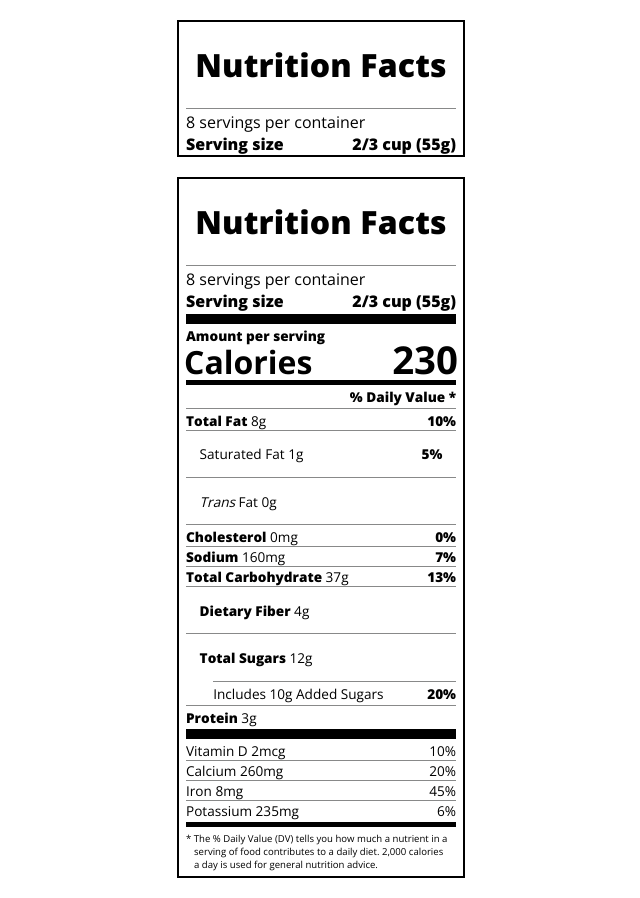
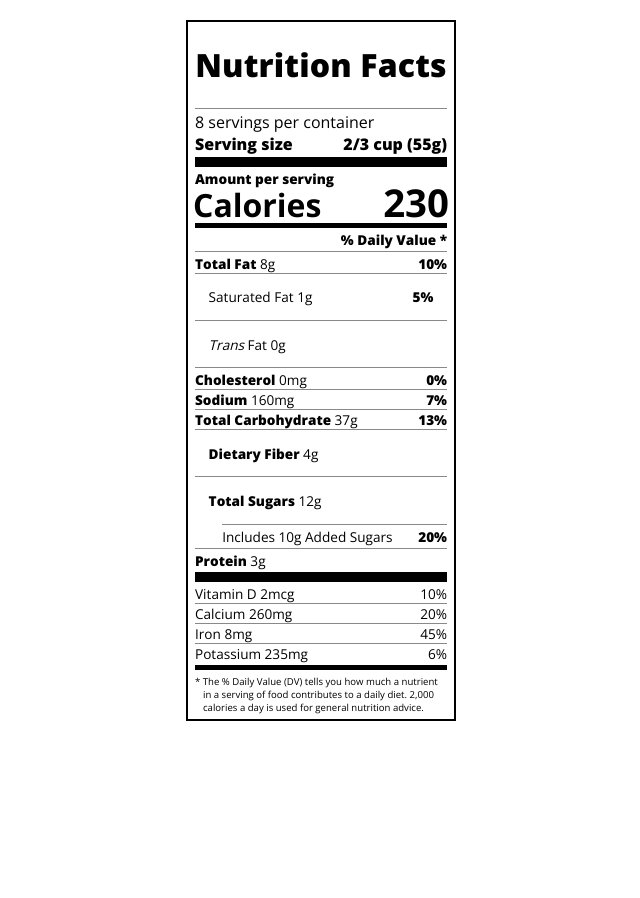
Before and after one commit to OtavioXimarelli/Nutriton-facts, a plain HTML site: page index.html in a window 1280 px wide. Shown: the whole page, without its empty margins (319-959 px from the left). After the commit the page ends 800 px from the top, so only its background shows below. Drawn offline with nearby package versions, Linux system fonts and the light colour scheme.

Commit message:
Fixed some html erros

```diff
--- a/index.html
+++ b/index.html
@@ -1,23 +1,3 @@
-<!DOCTYPE html>
-<html lang="en">
-<head>
-    <meta charset="UTF-8">
-    <meta name="viewport" content="width=device-width, initial-scale=1.0">
-    <title>Nutrition Label</title>
-    <link rel="stylesheet" href="https://fonts.googleapis.com/css?family=Open+Sans:400,700,800">
-    <link rel="stylesheet" href="styles.css">
-</head>
-<body>
-        <div class="label">
-            <header>
-                <h1 class="bold">Nutrition Facts</h1>
-                <div class="divider"></div>
-                <p>8 servings per container</p>
-                <p class="bold">Serving size <span>2/3 cup (55g)</span></p>
-            </header>
-        </div>
-</body>
-</html>
 <!DOCTYPE html>
 <html lang="en">
 <head>
--- a/styles.css
+++ b/styles.css
@@ -1,4 +1,3 @@
-<<<<<<< HEAD
 *{
     box-sizing: border-box;
 }
@@ -100,7 +99,7 @@ p{
     margin: 5px 0px;
     padding: 0px 8px;
     text-indent: -8px;
-=======
+}
 *{
     box-sizing: border-box;
 }
@@ -202,5 +201,4 @@ p{
     margin: 5px 0px;
     padding: 0px 8px;
     text-indent: -8px;
->>>>>>> 6f6da7e8eba45d1fa249b72bc45a32524c27d9d3
 }
```
